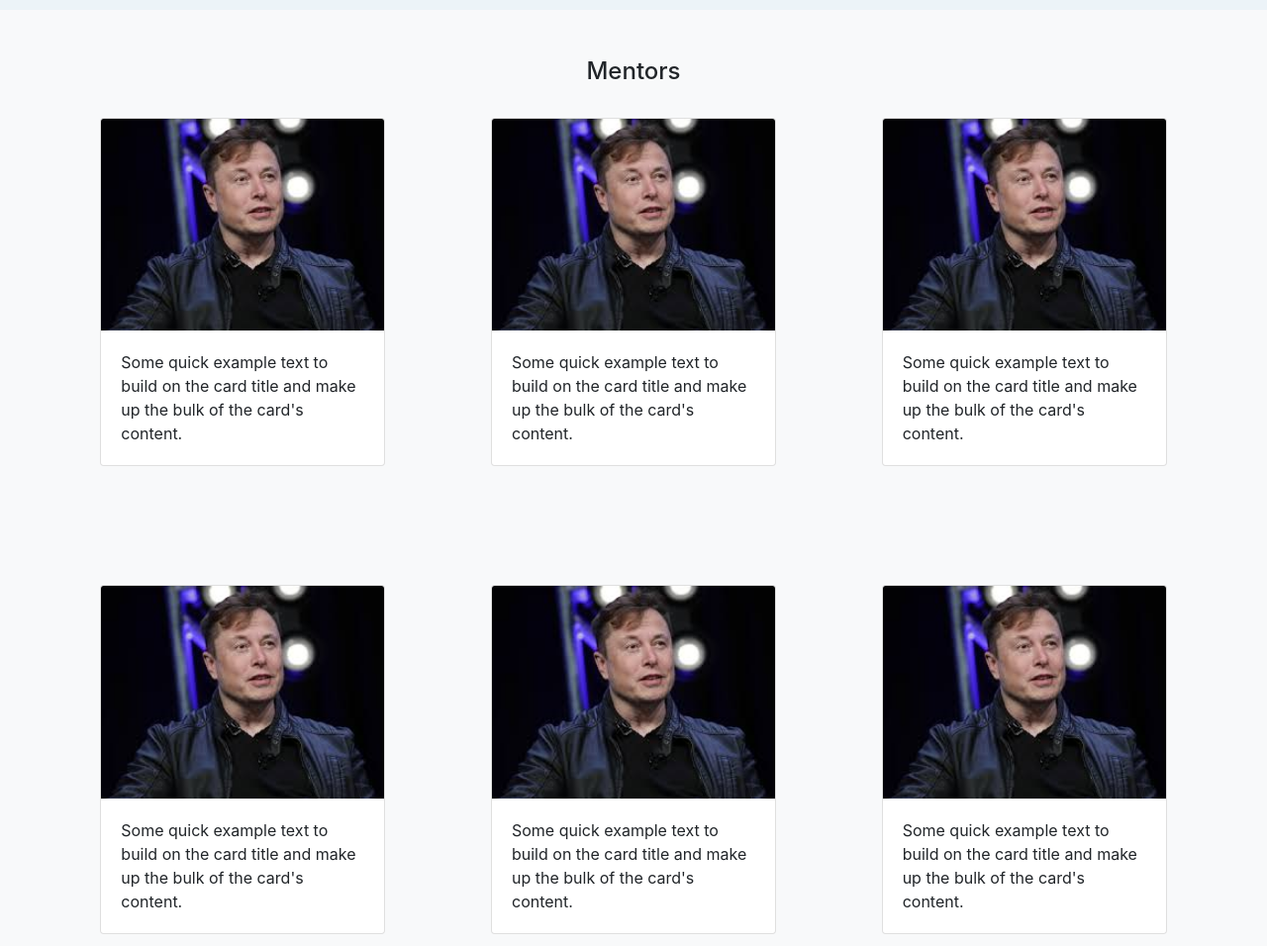
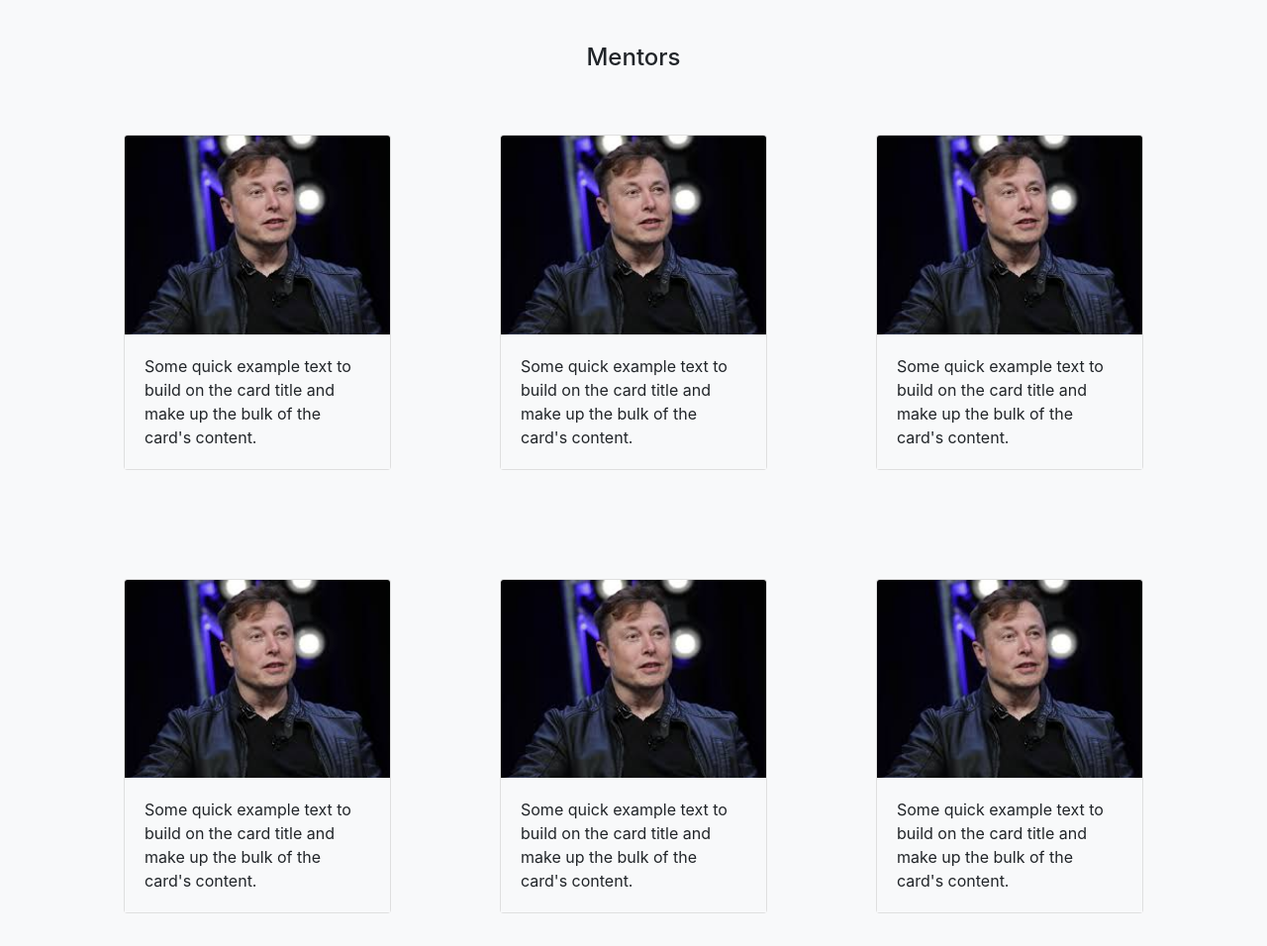
Before and after one commit to ninjahurricane007/ninjahurricane007.github.io, a plain HTML site: page Build.MyWeb/index.html in a window 1280 px wide. Shown: the part 1300-2256 px from the top of the page at 99% size. Drawn offline with nearby package versions, Linux system fonts and the light colour scheme.

Commit message:
first commit

```diff
--- a/Build.MyWeb/index.html
+++ b/Build.MyWeb/index.html
@@ -1,8 +1,11 @@
-<html>
+<!doctype html>
+<html lang="en">
     <head>
-        <title>Build.MyWeb</title>
+      <meta charset="utf-8">
+      <meta name="viewport" content="width=device-width, initial-scale=1, shrink-to-fit=no">
       <link rel="stylesheet" href="https://cdn.jsdelivr.net/npm/bootstrap@4.6.0/dist/css/bootstrap.min.css" integrity="sha384-B0vP5xmATw1+K9KRQjQERJvTumQW0nPEzvF6L/Z6nronJ3oUOFUFpCjEUQouq2+l" crossorigin="anonymous">
       <link rel = "icon" href = "Resourse/buildlogo.png" type = "image/x-icon">
+      <title>Build.MyWeb</title>
     </head>
     <body>
         <nav class="navbar sticky-top navbar-expand-lg navbar-light" style="background-color: #e3f2fd;">
@@ -87,52 +90,68 @@
                 <button type="submit" class="btn btn-secondary">Submit form</button>
             </form>
         </div>
-        <div class="height:1000px bg-light p-5" id="mentors">
-            <h4 class="text-center">Mentors</h4>
-            <br>
-            <div class="d-flex justify-content-around">
-             <div class="card" style="width: 18rem;">
-                 <img src="Resourse/musk.jpg" class="card-img-top" alt="...">
-                 <div class="card-body">
-                   <p class="card-text">Some quick example text to build on the card title and make up the bulk of the card's content.</p>
+        <div class="bg-light p-5" id="mentors">
+          <div class="container">
+            <div class="row">
+              <div class="col d-flex justify-content-center">
+                <h4>Mentors</h4>
               </div>
             </div>
-               <div class="card" style="width: 18rem;">
+            <div class="row">
+              <div class="col" style="padding:30px; margin:25px;">
+                <div class="card">
                   <img src="Resourse/musk.jpg" class="card-img-top" alt="...">
-                 <div class="card-body">
-                   <p class="card-text">Some quick example text to build on the card title and make up the bulk of the card's content.</p>
-                 </div>
-               </div>
-               <div class="card" style="width: 18rem;">
-                 <img src="Resourse/musk.jpg" class="card-img-top" alt="...">
-                 <div class="card-body">
+                  <div class="card-body bg-light">
                     <p class="card-text">Some quick example text to build on the card title and make up the bulk of the card's content.</p>
                   </div>
                 </div>
               </div>
-         <br><br><br><br><br>
-         <div class="d-flex justify-content-around">
-             <div class="card" style="width: 18rem;">
+              <div class="col" style="padding:30px; margin:25px;">
+                <div class="card">
                   <img src="Resourse/musk.jpg" class="card-img-top" alt="...">
-                 <div class="card-body">
+                  <div class="card-body bg-light">
                     <p class="card-text">Some quick example text to build on the card title and make up the bulk of the card's content.</p>
                   </div>
                 </div>
-               <div class="card" style="width: 18rem;">
+              </div>
+              <div class="col" style="padding:30px; margin:25px;">
+                <div class="card">
                   <img src="Resourse/musk.jpg" class="card-img-top" alt="...">
-                 <div class="card-body">
-                   <p class="card-text">Some quick example text to build on the card title and make up the bulk of the card's content.</p>
-                 </div>
-               </div>
-               <div class="card" style="width: 18rem;">
-                 <img src="Resourse/musk.jpg" class="card-img-top" alt="...">
-                 <div class="card-body">
+                  <div class="card-body bg-light">
                     <p class="card-text">Some quick example text to build on the card title and make up the bulk of the card's content.</p>
                   </div>
                 </div>
               </div>
             </div>
-         <div class="row justify-content-center text-center p-5 m-0" style="background-color: #ecf3f8;">
+            <div class="row">
+              <div class="col" style="padding:30px; margin:25px;">
+                <div class="card">
+                  <img src="Resourse/musk.jpg" class="card-img-top" alt="...">
+                  <div class="card-body bg-light">
+                    <p class="card-text">Some quick example text to build on the card title and make up the bulk of the card's content.</p>
+                  </div>
+                </div>
+              </div>
+              <div class="col" style="padding:30px; margin:25px;">
+                <div class="card">
+                  <img src="Resourse/musk.jpg" class="card-img-top" alt="...">
+                  <div class="card-body bg-light">
+                    <p class="card-text">Some quick example text to build on the card title and make up the bulk of the card's content.</p>
+                  </div>
+                </div>
+              </div>
+              <div class="col" style="padding:30px; margin:25px;">
+                <div class="card">
+                  <img src="Resourse/musk.jpg" class="card-img-top" alt="...">
+                  <div class="card-body bg-light">
+                    <p class="card-text">Some quick example text to build on the card title and make up the bulk of the card's content.</p>
+                  </div>
+                </div>
+              </div>
+            </div>
+          </div>
+        </div>
+        <div class="row justify-content-center text-center p-5" style="background-color: #ecf3f8; margin-left: 0px; margin-right: 0px;">
           <h4 class="text-center">Participants</h4>
           <br><br><br>
           <table class="table table-hover" id="participants">
@@ -142,7 +161,7 @@
                 <th scope="col">Name</th>
                 <th scope="col">Mobile</th>
                 <th scope="col">Email</th>
-                <th scope="col">Company/Institution</th>
+                <th scope="col">Company</th>
               </tr>
             </thead>
             <tbody>
```
Lines whose indentation alone changed are shown as unchanged.
